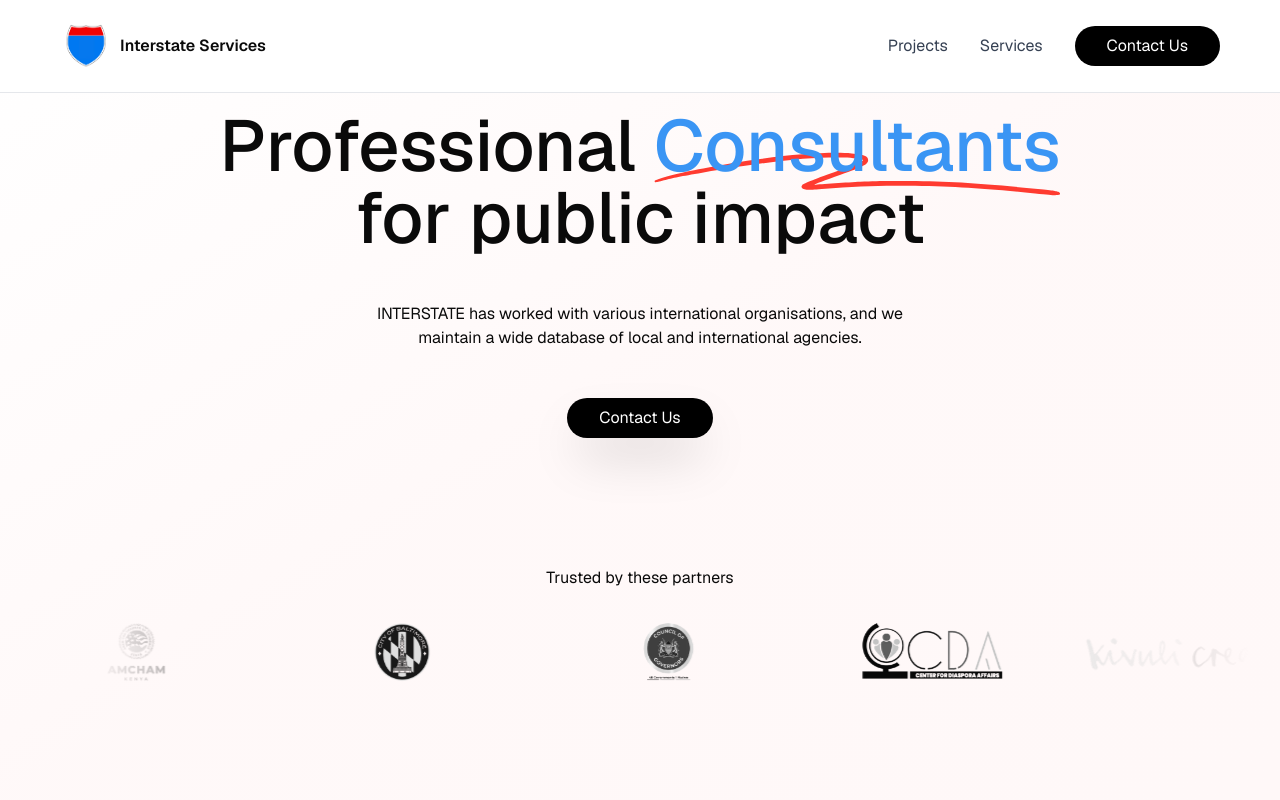
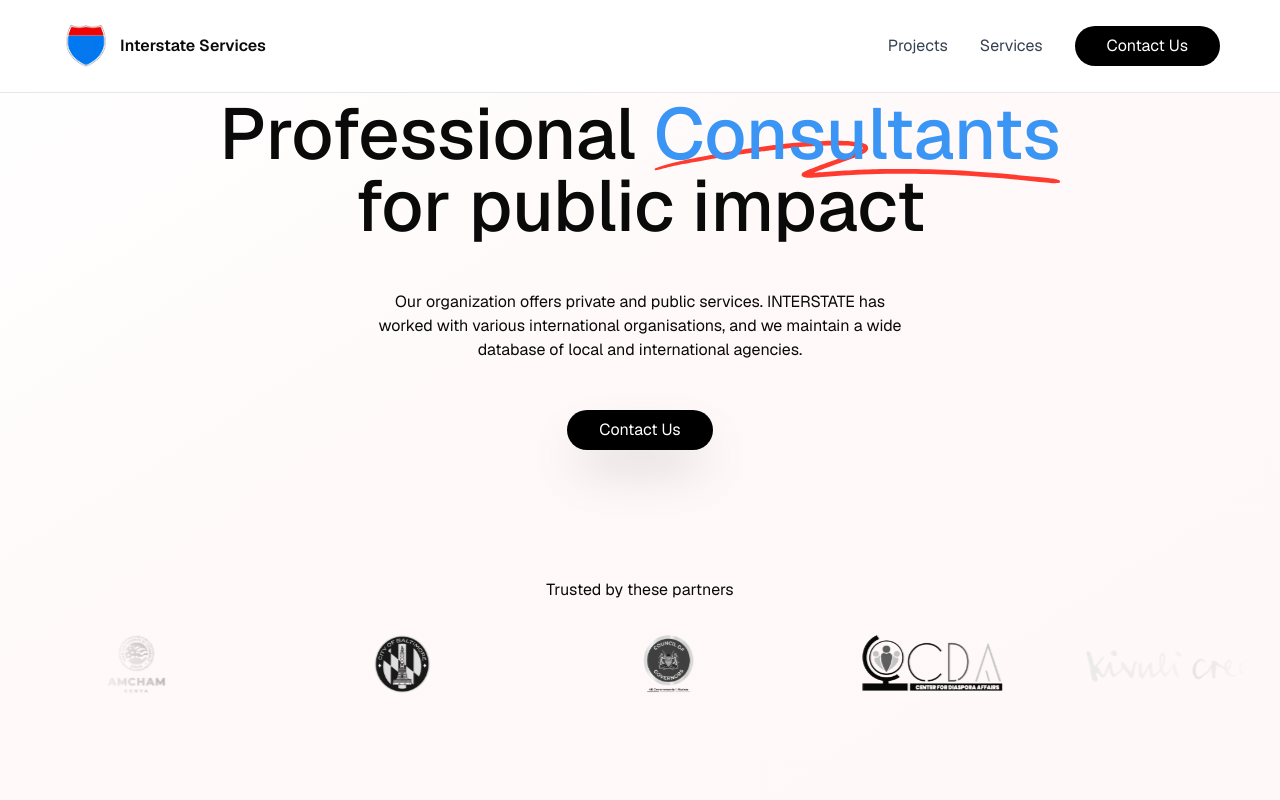
Before and after one commit to boypaida12/interstate-services, a Next.js app: page / in a window 1280 px wide. Shown: the top 800 px of the page. Built offline with nearby package versions, Linux system fonts and the light colour scheme.

Commit message:
WIP: minor ui changes

```diff
--- a/components/contact.tsx
+++ b/components/contact.tsx
@@ -39,13 +39,11 @@ export default function Contact() {
       const response = await fetch('https://submit.jotform.com/submit/252711820252347', {
         method: 'POST',
         body: formDataToSend,
-        mode: 'no-cors', // JotForm requires this
+        mode: 'no-cors',
       });
 
-      // Since no-cors doesn't give us response status, we assume success
       setSubmitStatus('success');
 
-      // Reset form after 2 seconds
       setTimeout(() => {
         setFormData({ name: '', email: '', message: '' });
         setSubmitStatus('idle');
@@ -55,7 +53,6 @@ export default function Contact() {
       console.error('Form submission error:', error);
       setSubmitStatus('error');
 
-      // Reset error state after 5 seconds
       setTimeout(() => {
         setSubmitStatus('idle');
       }, 5000);
--- a/components/hero.tsx
+++ b/components/hero.tsx
@@ -22,7 +22,7 @@ export default function Hero() {
         for public impact
       </h1>
       <p className="w-8/12 lg:w-3/4 xl:w-5/12 my-12">
-        INTERSTATE has worked with various international organisations, and we
+        Our organization offers private and public services. INTERSTATE has worked with various international organisations, and we
         maintain a wide database of local and international agencies.
       </p>
       <ContactButton className="shadow-2xl" />
```
